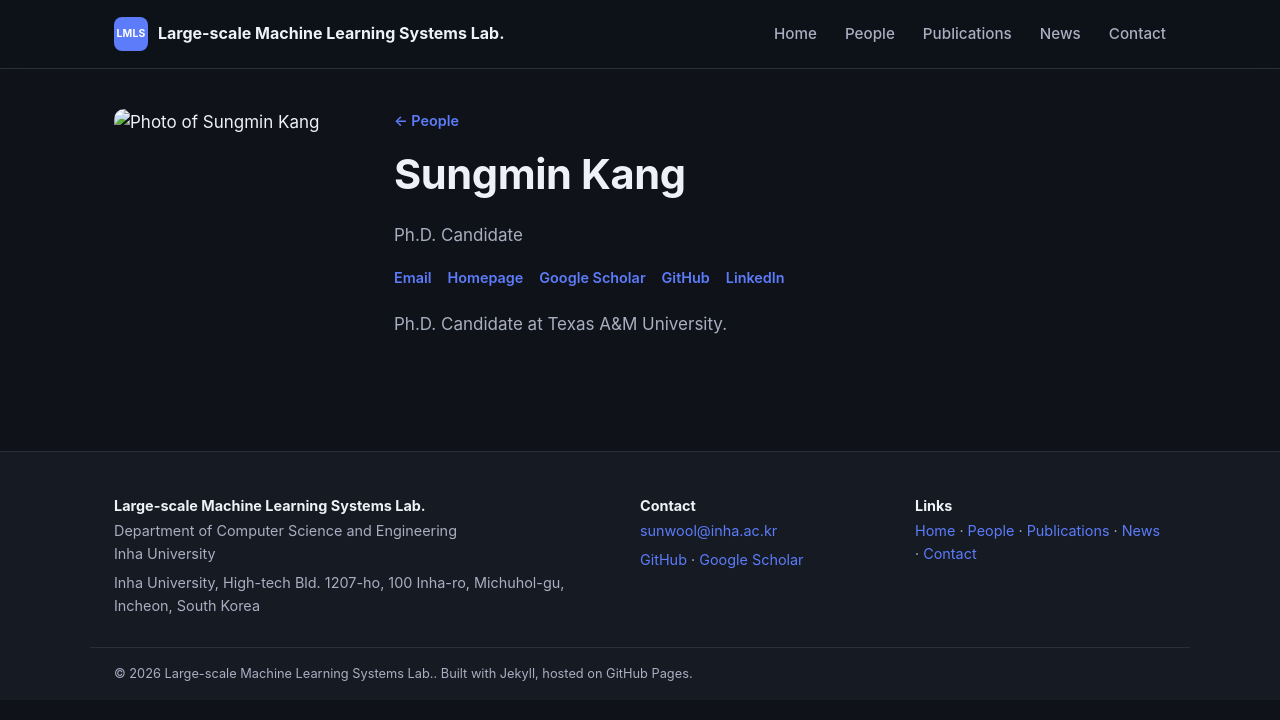
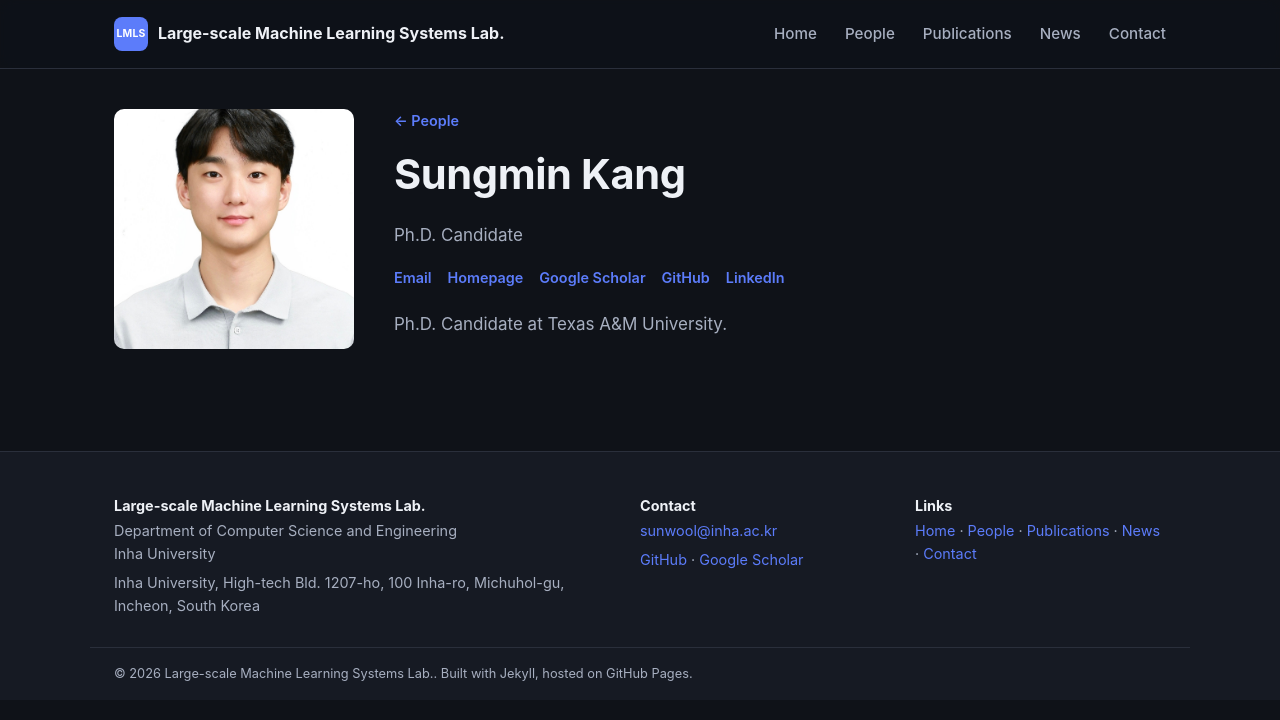
Before and after one commit to LMLS-Lab/lmls-lab.github.io, a Jekyll site: the page built from _people/sungmin-kang.md, in a window 1280 px wide. Shown: the top 720 px of the page. Built offline with Jekyll 4.4.1, drawn with Linux system fonts in a browser that asks for light colours.

Commit message:
Added a picture.

```diff
--- a/_people/sungmin-kang.md
+++ b/_people/sungmin-kang.md
@@ -8,7 +8,7 @@ homepage: "https://sungminkg.github.io/"                           # TODO: perso
 google_scholar: "https://scholar.google.co.kr/citations?user=4gE_vYgAAAAJ"                     # TODO: Google Scholar profile URL, optional
 github: ""                             # TODO: GitHub username, optional
 linkedin: ""                           # TODO: LinkedIn URL, optional
-photo: ""                              # TODO: e.g. /assets/images/people/sunwoo-lee.jpg
+photo: "assets/images/sungmin-kang.jpg"                              # TODO: e.g. /assets/images/people/sunwoo-lee.jpg
 ---
 Ph.D. Candidate at Texas A&M University.
 <!-- TODO: replace with an actual bio (education, prior positions, interests). -->
```
